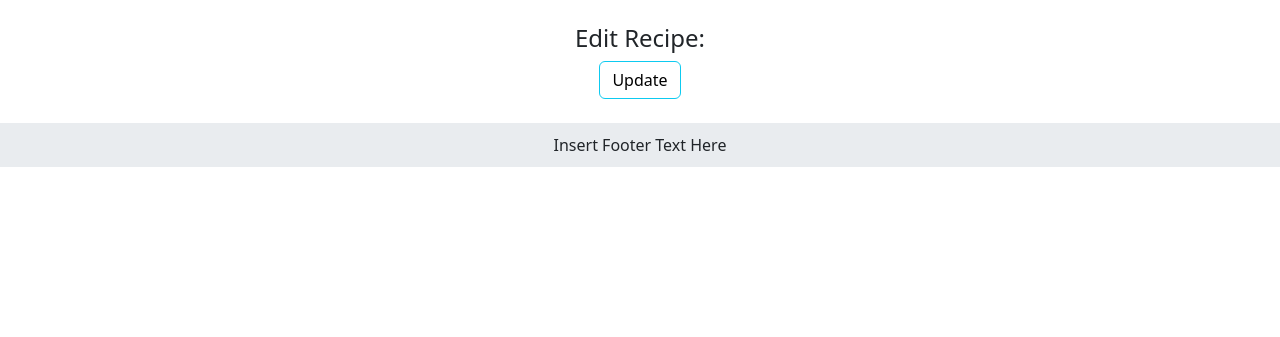
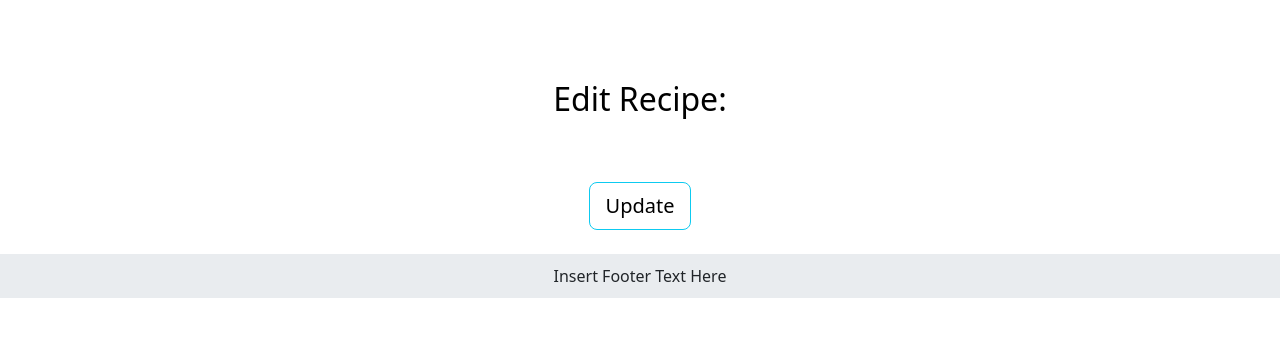
Before and after one commit to AlfredA93/recipe-repo-2, a Django app: template templates/edit_recipe.html in a window 1280 px wide. Shown: the part 116-453 px from the top of the page. Run offline with Django 3.2, Linux system fonts and the light colour scheme; the template is opened without the code that fills it, so the values that code supplies are empty; some libraries are stand-ins or nearby versions.

Commit message:
Add styling classes to edit_recipe.html

```diff
--- a/templates/edit_recipe.html
+++ b/templates/edit_recipe.html
@@ -6,12 +6,14 @@
 
 <div class="m-4">
     <form method="post" class="d-flex col-12 flex-column align-items-center" enctype='multipart/form-data'>
-        <h4 class="col-4 text-center">Edit Recipe:</h4>
+        <h3 class="col-12 text-center main-heading text-black">
+            Edit Recipe:
+        </h3>
         {% csrf_token %}
-        <div class="col-8">
+        <div class="col-10 col-md-8">
             {{ form | crispy }}
         </div>
-        <input type="submit" class="btn btn-outline-info" value="Update">
+        <input type="submit" class="btn btn-outline-info btn-lg mt-2" value="Update">
     </form>
 </div>
 
```
